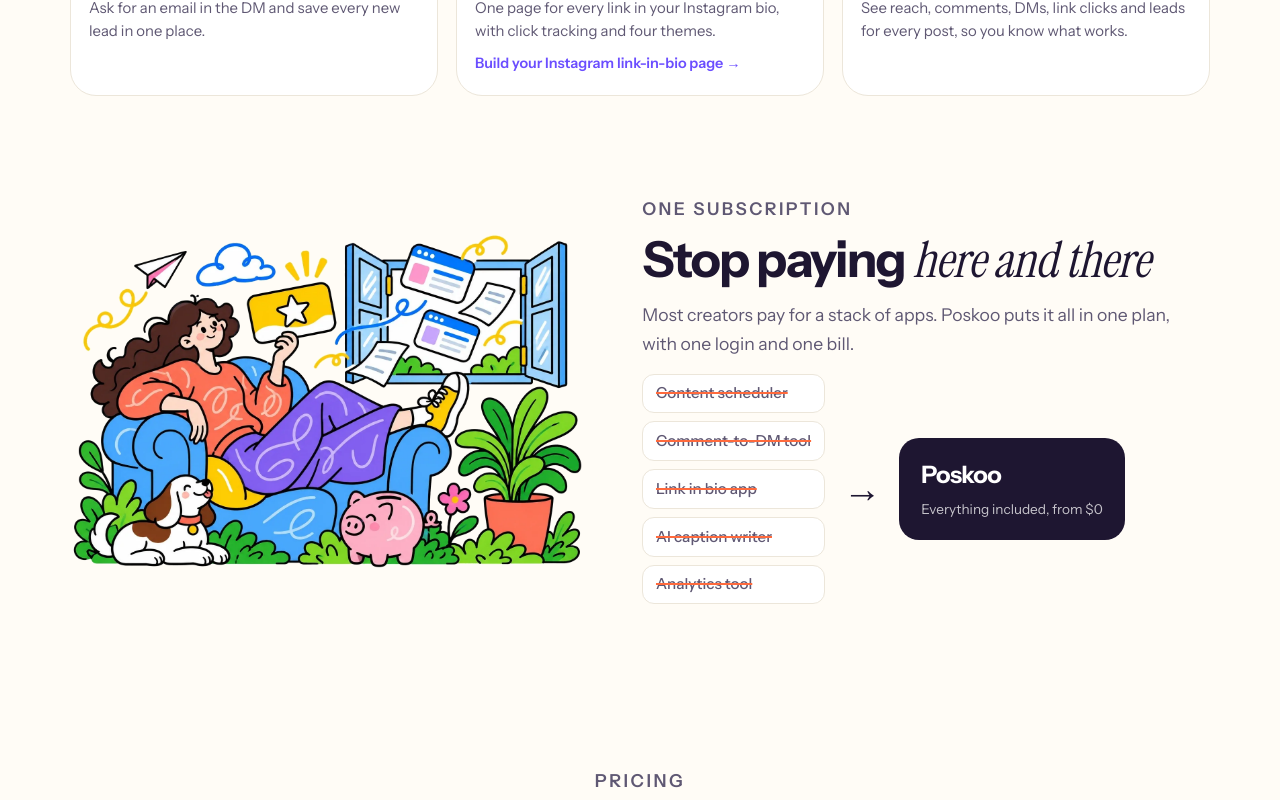
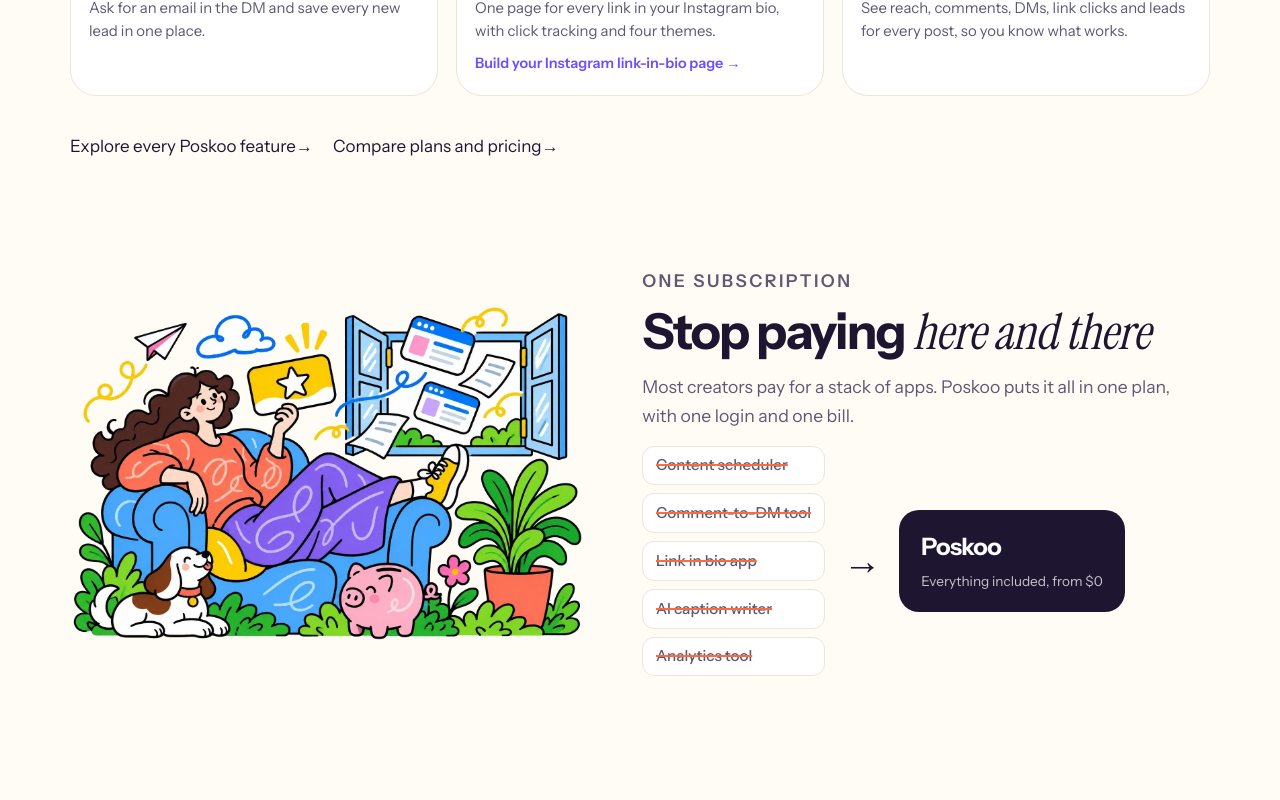
Before and after one commit to Ramanmakkar1/socialapp, a Next.js app: page / in a window 1280 px wide. Shown: the part 6020-6820 px from the top of the page. Built offline with nearby package versions, Linux system fonts and the light colour scheme; no server answers.

Commit message:
autopilot: Add stronger homepage links to product intent pages
Task #13128, written by local Qwen.

```diff
--- a/src/app/page.tsx
+++ b/src/app/page.tsx
@@ -203,6 +203,7 @@ return <main className={`${styles.landing} ${instrumentSans.variable} ${instrume
       <p>See reach, comments, DMs, link clicks and leads for every post, so you know what works.</p>
     </article>
   </div>
+  <p className="chLinks" style={{"marginTop": "28px"}}><Link className="go" href="/features">Explore every Poskoo feature <span aria-hidden="true">→</span></Link><Link className="go" href="/pricing">Compare plans and pricing <span aria-hidden="true">→</span></Link></p>
 </div></section>
 
 <section style={{"paddingTop": "20px"}}><div className="wrap">
@@ -270,7 +271,7 @@ return <main className={`${styles.landing} ${instrumentSans.variable} ${instrume
         <li><svg width="18" height="18" aria-hidden="true"><use href="#ok" /></svg>No credit card</li>
         <li><svg width="18" height="18" aria-hidden="true"><use href="#ok" /></svg>Official Meta API</li>
       </ul>
-      <p className="ctaLogin">Already have an account? <Link href="/login">Log in</Link></p>
+      <p className="ctaLogin">Already have an account? <Link href="/login">Log in</Link> · <Link href="/features">See all features</Link> · <Link href="/pricing">View pricing</Link></p>
     </div>
     <AnimArt name="card-leads" label="Two friends high-five next to a board of new leads" />
   </div>
```
